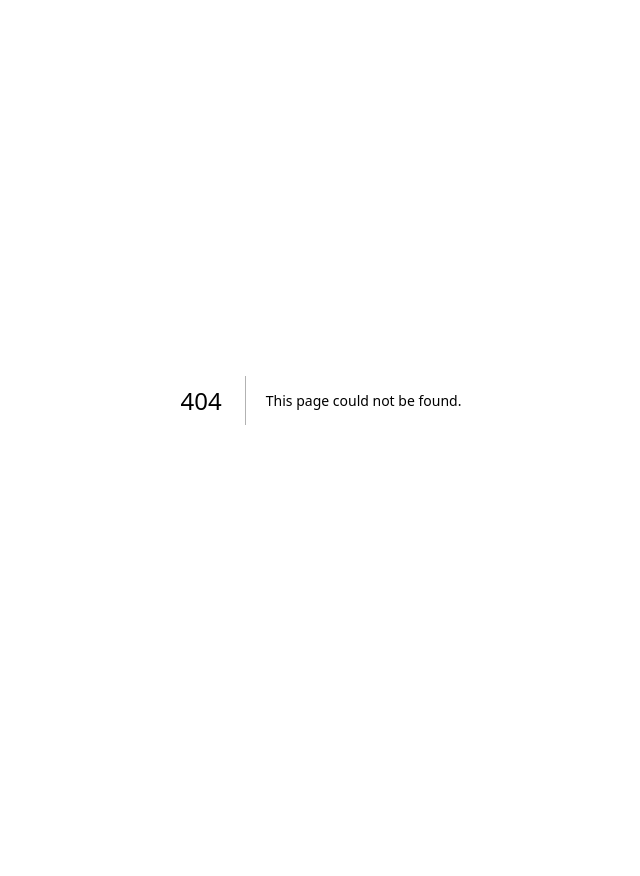
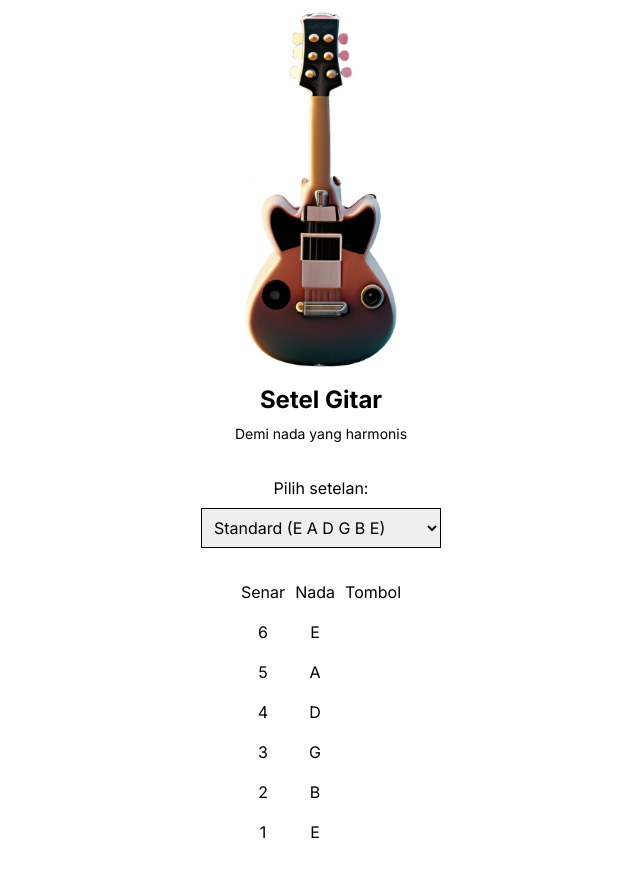
Before and after one commit to ekadk/dmgt, a Next.js app: page /setel in a window 1280 px wide. Before the commit this address had no page. Shown: the whole page, without its empty margins (319-959 px from the left). Before the commit the page ends 800 px from the top, so only its background shows below. Built offline with nearby package versions, Linux system fonts and the light colour scheme.

Commit message:
add: setel page

```diff
--- /dev/null
+++ b/app/setel/page.tsx
@@ -0,0 +1,144 @@
+"use client";
+
+import Image from "next/image";
+import React, { useState } from "react";
+
+export default function Setel() {
+  const [pilihan, setPilihan] = useState(0);
+
+  const gantiSetelan = (e: any) => {
+    setPilihan(e.target.value);
+  };
+  const setelan = [
+    {
+      name: "Standard (E A D G B E)",
+      notes: [
+        {
+          string: 6,
+          key: "E",
+        },
+        {
+          string: 5,
+          key: "A",
+        },
+        {
+          string: 4,
+          key: "D",
+        },
+        {
+          string: 3,
+          key: "G",
+        },
+        {
+          string: 2,
+          key: "B",
+        },
+        {
+          string: 1,
+          key: "E",
+        },
+      ],
+    },
+    {
+      name: "Drop D (D A D G B E)",
+      notes: [
+        {
+          string: 6,
+          key: "D",
+        },
+        {
+          string: 5,
+          key: "A",
+        },
+        {
+          string: 4,
+          key: "D",
+        },
+        {
+          string: 3,
+          key: "G",
+        },
+        {
+          string: 2,
+          key: "B",
+        },
+        {
+          string: 1,
+          key: "E",
+        },
+      ],
+    },
+  ];
+
+  return (
+    <div className="container mx-auto">
+      <div className="flex flex-col w-full">
+        <div className="flex-1">
+          {/* Image Start */}
+          <div className="w-full aspect-square max-h-96 object-fill relative">
+            <Image src={"/images/guitar.png"} alt="home" fill className="object-contain" />
+          </div>
+          {/* Image End */}
+        </div>
+        <div className="flex-1 flex flex-col items-center gap-8">
+          {/* Title Text Start */}
+          <div className="flex flex-col justify-center items-center gap-2">
+            <h1 className="text-2xl font-bold">Setel Gitar</h1>
+            <h2 className="text-center text-sm">Demi nada yang harmonis</h2>
+          </div>
+          {/* Title Text End */}
+
+          {/* Pilih Setelan Start */}
+          <div>
+            <h2 className="text-center mb-2">Pilih setelan:</h2>
+            <select
+              defaultValue={setelan[pilihan].name}
+              onChange={(e) => gantiSetelan(e)}
+              className="border border-black p-2 w-60"
+            >
+              {setelan.map((el, idx) => (
+                <option key={idx} value={idx}>
+                  {el.name}
+                </option>
+              ))}
+            </select>
+          </div>
+          {/* Pilih Setelan End */}
+
+          {/* Senar Start */}
+          <div className="w-40 flex text-center justify-between mb-8">
+            <div className="flex flex-col gap-4">
+              <div>Senar</div>
+
+              {/* Senar Row Start */}
+              {setelan[pilihan].notes.map((el, idx) => {
+                return (
+                  <div key={idx}>
+                    <p>{el.string}</p>
+                  </div>
+                );
+              })}
+              {/* Senar Row End */}
+            </div>
+            <div className="flex flex-col gap-4">
+              <div>Nada</div>
+              {/* Nada Row Start */}
+              {setelan[pilihan].notes.map((el, idx) => {
+                return (
+                  <div key={idx}>
+                    <p>{el.key}</p>
+                  </div>
+                );
+              })}
+              {/* Nada Row End */}
+            </div>
+            <div>
+              <div>Tombol</div>
+            </div>
+          </div>
+          {/* Senar End */}
+        </div>
+      </div>
+    </div>
+  );
+}
```
